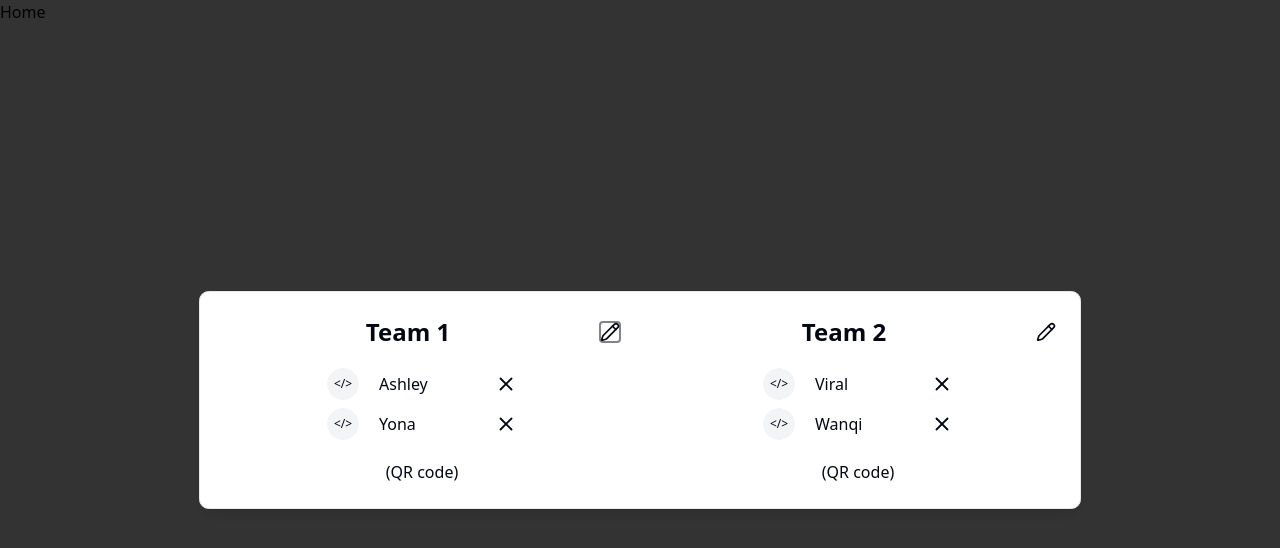
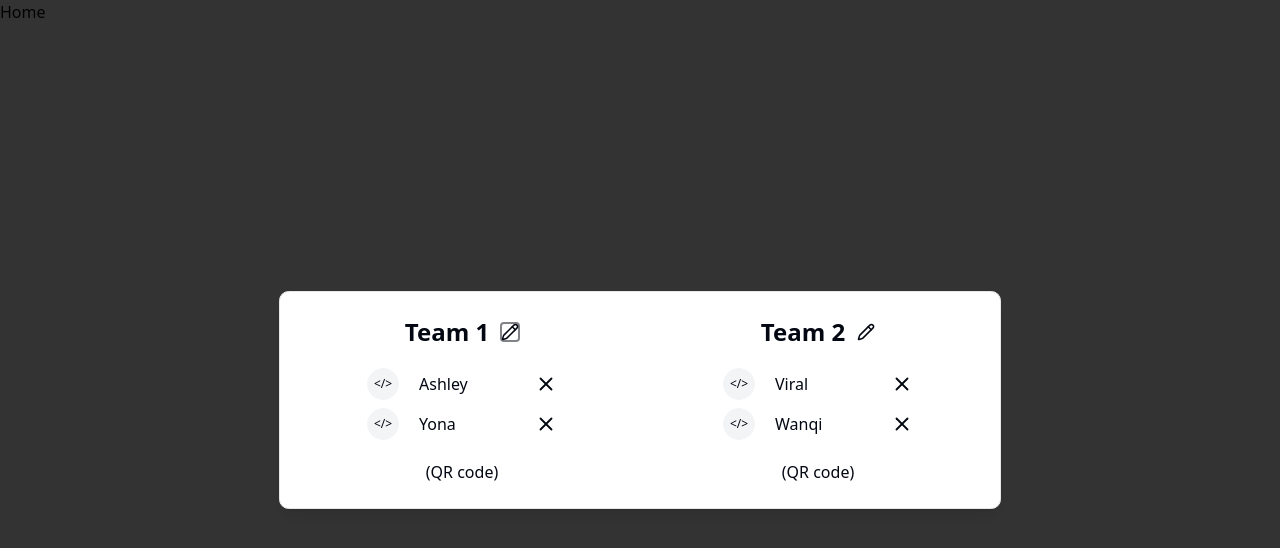
Before and after one commit to Yonava/code-swap, a React (Vite) app in the folder client/: page / in a window 1280 px wide. Shown: the top 548 px of the page. Built offline with nearby package versions, Linux system fonts and the light colour scheme.

Commit message:
EditableInput edit button disappears while editing - Makes editing look cleaner - Empty string is replaced with last valid value [#11](https://github.com/Yonava/code-swap/issues/11)

```diff
--- a/client/src/components/EditableInput.tsx
+++ b/client/src/components/EditableInput.tsx
@@ -1,5 +1,6 @@
+import { cn } from '@/lib/utils';
+import { Pencil } from 'lucide-react';
 import { useEffect, useRef, useState } from 'react';
-import { Check, Pencil } from 'lucide-react';
 
 type EditableInputProps = {
   defaultValue: string;
@@ -14,52 +15,56 @@ export const EditableInput = ({
 }: EditableInputProps) => {
   const [value, setValue] = useState(defaultValue);
   const [isEditing, setIsEditing] = useState(false);
+
   const inputRef = useRef<HTMLInputElement>(null);
+  const lastValidInput = useRef(defaultValue);
 
-  function handleInputChange(e) {
-    setValue(e.target.value);
-  }
+  function saveChanges() {
+    setIsEditing(false);
 
-  // toggle editing on button click
-  function handleButtonClick() {
-    setIsEditing((prev) => !prev);
-  }
-
-  // stop editing on blur
-  function handleBlur(e) {
-    if (inputRef.current?.contains(e.target)) setIsEditing(false);
+    // if empty string, replace value with last valid input
+    if (value.trim().length > 0) lastValidInput.current = value;
+    else setValue(lastValidInput.current);
   }
 
   // stop editing on ENTER or ESC
   function handleKeyDown(e) {
-    if (e.key === 'Enter' || e.key === 'Escape') setIsEditing(false);
+    if (e.key === 'Enter' || e.key === 'Escape') saveChanges();
   }
 
-  // focus input if editing
+  // focus on input while editing
   useEffect(() => {
     if (isEditing) inputRef.current?.focus();
   }, [isEditing]);
 
   return (
-    <div
-      onBlur={handleBlur}
-      className="flex items-center gap-2"
+    <>
+      {isEditing && (
+        <input
+          ref={inputRef}
+          value={value}
+          onChange={(e) => setValue(e.target.value)}
+          onBlur={saveChanges}
+          onKeyDown={handleKeyDown}
+          className={cn('w-full', className)}
+        ></input>
+      )}
+      {!isEditing && (
+        <div className="flex flex-row items-center gap-3">
+          <span
+            onDoubleClick={() => setIsEditing(true)}
+            className={className}
           >
-      <input
-        value={value}
-        ref={inputRef}
-        disabled={!isEditing}
-        onChange={handleInputChange}
-        onKeyDown={handleKeyDown}
-        className={className}
-      ></input>
+            {value}
+          </span>
           <button
-        onClick={handleButtonClick}
+            onClick={() => setIsEditing(true)}
             className="cursor-pointer"
           >
-        {!isEditing && <Pencil size={iconSize} />}
-        {isEditing && <Check size={iconSize} />}
+            <Pencil size={iconSize} />
           </button>
         </div>
+      )}
+    </>
   );
 };
--- a/client/src/components/waiting-room/WaitingRoom.tsx
+++ b/client/src/components/waiting-room/WaitingRoom.tsx
@@ -9,7 +9,7 @@ export const WaitingRoom = () => {
       isOpen
       disableClose
       hideHeader
-      className="flex flex-col md:flex-row gap-10"
+      className="w-[80dvw] sm:w-96 md:w-2xl flex flex-col md:flex-row gap-10"
     >
       <WaitingRoomTeam
         defaultName="Team 1"
--- a/client/src/components/waiting-room/WaitingRoomTeam.tsx
+++ b/client/src/components/waiting-room/WaitingRoomTeam.tsx
@@ -19,7 +19,7 @@ export const WaitingRoomTeam = ({
     <div className="flex flex-col w-full items-center gap-5">
       <EditableInput
         defaultValue={defaultName}
-        iconSize={20}
+        iconSize={18}
         className="text-2xl font-bold text-center"
       />
       <div className="flex flex-col gap-2">
```
Lines whose indentation alone changed are shown as unchanged.
